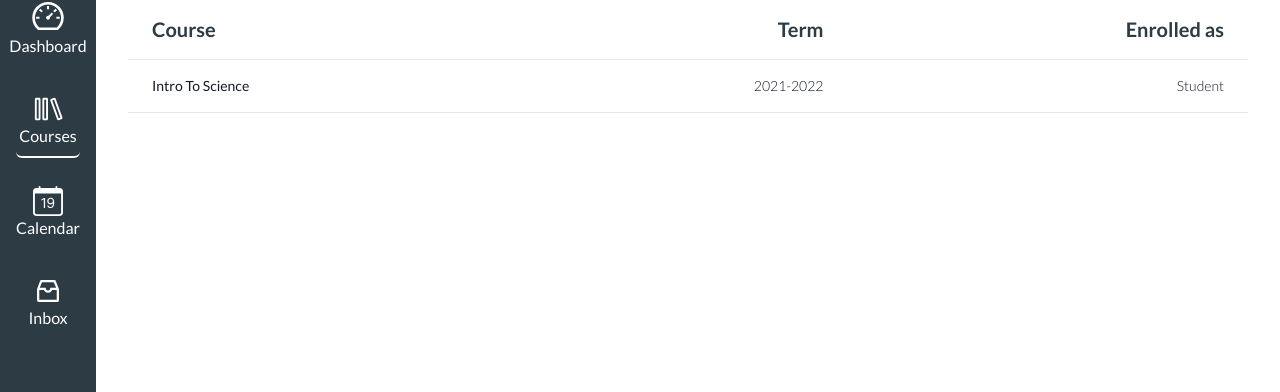
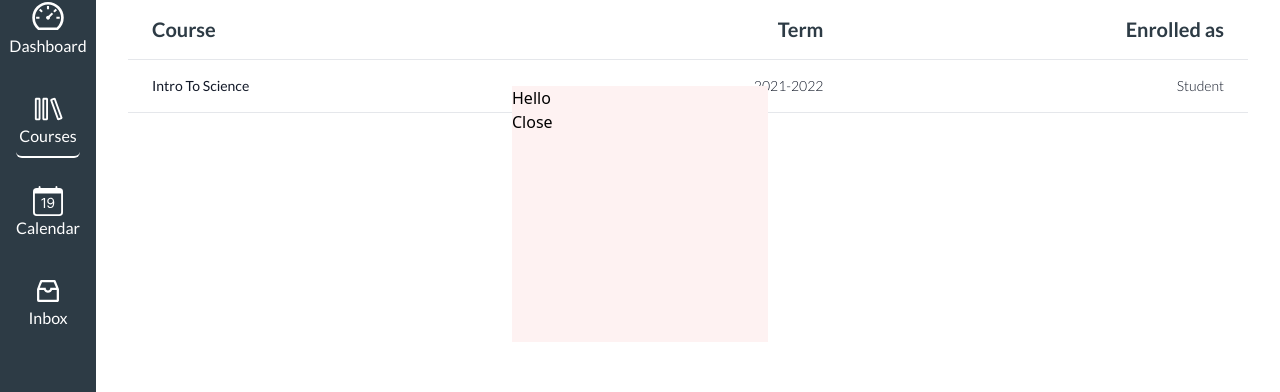
Before and after one commit to SilahicAmil/nextjs-canvas-classroom, a Next.js app: page /courses in a window 1280 px wide. Both pictures are taken after a click on the button "+ Create Course". Shown: the part 186-578 px from the top of the page. Built offline with nearby package versions, Linux system fonts and the light colour scheme.

Commit message:
adding courses modal and upating module modal

```diff
--- a/components/CourseDetails/CourseDetails.js
+++ b/components/CourseDetails/CourseDetails.js
@@ -61,7 +61,12 @@ const CourseDetails = ({}) => {
         </div>
       </div>
       {openModal &&
-        createPortal(<ModuleModal />, document.getElementById("module-modal"))}
+        createPortal(
+          <ModuleModal>
+            <button onClick={() => setOpenModal(false)}>Close</button>
+          </ModuleModal>,
+          document.getElementById("module-modal")
+        )}
     </>
   );
 };
--- a/components/CourseDetails/ModuleModal/ModuleModal.js
+++ b/components/CourseDetails/ModuleModal/ModuleModal.js
@@ -1,9 +1,10 @@
-const ModuleModal = ({}) => {
+const ModuleModal = ({ children }) => {
   return (
     <>
       {/* when submitting here it should take the current course name and create an additioanl folder with the module name */}
       <div className="top-0 m-auto z-50 shadow-2xl rounded-md left-0 bottom-0 right-0 items-center  absolute w-1/2 h-1/2 bg-slate-300 border border-black">
         <h1>Modal Content</h1>
+        {children}
       </div>
     </>
   );
--- a/components/CoursesPage/Courses.js
+++ b/components/CoursesPage/Courses.js
@@ -1,11 +1,12 @@
 import CourseTableHeaders from "./CourseTableHeaders";
 import CourseTableRows from "./CourseTableRows";
+import CoursesModal from "./CoursesModal/CoursesModal";
 import Header from "../Header/Header";
+import { createPortal } from "react-dom";
+import { useState } from "react";
 
 const Courses = ({}) => {
-  const createCourseHandler = () => {
-    console.log("clicked");
-  };
+  const [openCoursesModal, setOpenCoursesModal] = useState(false);
 
   return (
     <>
@@ -21,7 +22,7 @@ const Courses = ({}) => {
             {/* this should create a supabase DB of the name of the course */}
             <button
               className="p-4 h-full flex items-center bg-gray-300 rounded-md border border-black"
-              onClick={createCourseHandler}
+              onClick={() => setOpenCoursesModal(true)}
             >
               + Create Course
             </button>
@@ -46,6 +47,15 @@ const Courses = ({}) => {
           </div>
         </div>
       </div>
+
+      {openCoursesModal
+        ? createPortal(
+            <CoursesModal>
+              <button onClick={() => setOpenCoursesModal(false)}>Close</button>
+            </CoursesModal>,
+            document.getElementById("courses-modal")
+          )
+        : null}
     </>
   );
 };
--- /dev/null
+++ b/components/CoursesPage/CoursesModal/CoursesModal.js
@@ -0,0 +1,10 @@
+const CoursesModal = ({ children }) => {
+  return (
+    <div className="absolute m-auto bottom-0 top-0 left-0 right-0 w-64 h-64 bg-red-50 z-50 ">
+      <h1>Hello</h1>
+      {children}
+    </div>
+  );
+};
+
+export default CoursesModal;
--- a/pages/_document.js
+++ b/pages/_document.js
@@ -7,6 +7,7 @@ export default function Document() {
       <body>
         <Main />
         <div id="module-modal" className=""></div>
+        <div id="courses-modal" className=""></div>
         <NextScript />
       </body>
     </Html>
```
